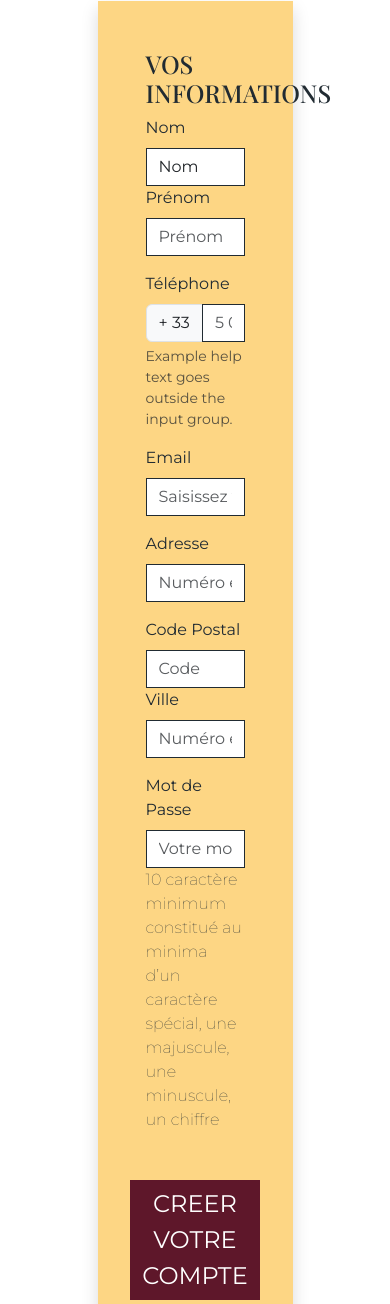
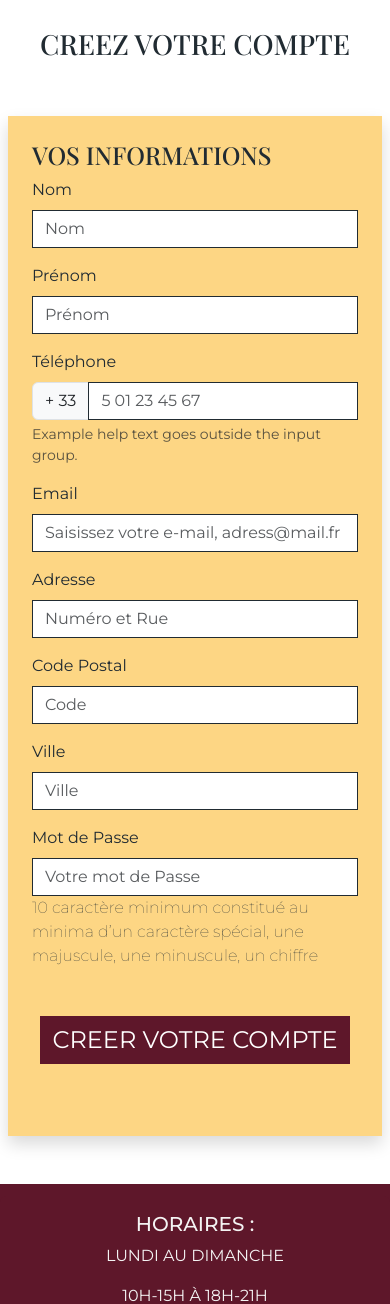
Before and after one commit to Mayon53/Vite-et-Gourmand, a PHP site: page /signup.php in a window 390 px wide. Shown: the part 883-2187 px from the top of the page. Run offline with PHP 8.4, Linux system fonts and the light colour scheme; some web fonts are replaced.

Commit message:
design responsive du header et Big title sur les pages du site

```diff
--- a/CSS/connexion.css
+++ b/CSS/connexion.css
@@ -1,7 +1,6 @@
 body {
     color: var(--bs-dark);
 }
-
 
 .conteneur {
     max-width: 1200px;
@@ -17,6 +16,8 @@ body {
 
 .form-check-label,
 .noLogin,
-.mdpRules {
+.mdpRules,
+.delivery,
+.minPers {
     font-weight: lighter;
 }
--- a/PHP/connexion.php
+++ b/PHP/connexion.php
@@ -15,7 +15,7 @@
                 <img class="img-fluid" src="/../Images/BigTitleAccueil.png" alt="">
             </div>
             <div class="container d-flex flex-column justify-content-center bg-secondary ps-4">
-                <div class="p-5 fs-1 ps-0">
+                <div class="p-5 fs-1 ps-0 text-center text-lg-center">
                     <h2 class="titreBT">CONNEXION</h2>
                 </div>
                 <div class="pBT fs-4">
@@ -71,5 +71,5 @@
         require_once __DIR__ . '/../PHP_BASE/footer.php';
         ?>
     </footer>
-
+    <script src="https://cdn.jsdelivr.net/npm/bootstrap@5.3.9/dist/js/bootstrap.bundle.min.js" integrity="sha384-WyOxWvTyr1QaMPfiPJSv76iReVthorl5uWlFtZPyK0IEB0hGzo9y5Bp9mYanr8Bu" crossorigin="anonymous"></script>
 </body>
--- a/PHP/index.php
+++ b/PHP/index.php
@@ -57,7 +57,7 @@
                                 livré chez vous et prêt à déguster !
                             </p>
                             <div class="btnBT">
-                                <a class="btn btn-primary bg-primary border-0 rounded-0 ps-3 pe-3" href="#">COMMANDER</a>
+                                <a class="btn btn-primary bg-primary border-0 rounded-0 ps-3 pe-3" href="/PHP/formCommande.php">COMMANDER</a>
                             </div>
                         </div>
                     </div>
@@ -77,5 +77,6 @@
             require_once __DIR__ . '/../PHP_BASE/footer.php';
             ?>
         </footer>
+        <script src="https://cdn.jsdelivr.net/npm/bootstrap@5.3.9/dist/js/bootstrap.bundle.min.js" integrity="sha384-WyOxWvTyr1QaMPfiPJSv76iReVthorl5uWlFtZPyK0IEB0hGzo9y5Bp9mYanr8Bu" crossorigin="anonymous"></script>
     </body>
 </body>
--- a/PHP/signup.php
+++ b/PHP/signup.php
@@ -10,74 +10,75 @@
         ?>
     </header>
     <main>
-        <div class="container-BT-fluid d-flex flex-row m-0 p-0 ">
-            <div class="container-img w-70 p-0 m-0">
+        <div class="container-fluid m-0 p-0">
+            <div class="row bg-secondary pt-0 px-auto align-items-center">
+                <div class="col-lg-8 p-0 lg-mx-auto">
                     <img class="img-fluid" src="/../Images/BigTitleAccueil.png" alt="">
                 </div>
-            <div class="container d-flex flex-column justify-content-center bg-secondary ps-4">
-                <div class="p-5 fs-1 ps-0">
+                <div class="col-lg-4">
+                    <div class="lg-p-5 fs-1 pt-3 ps-0 mx- auto text-center text-lg-start">
                         <h2 class="titreBT">CREER VOTRE COMPTE</h2>
                     </div>
-                <div class="pBT fs-4">
+                    <div class="pBT fs-4 text-center text-lg-start px-2">
                         <p>Créer votre espace pour commander nos menus,</br>
                             voir l’état de vos commandes.</br>
                             Découvrez nos nouveaux plats en exclusivité.</p>
                     </div>
-                <div class="btnBT mt-4">
+                    <div class="pBT fs-4 text-center text-lg-start p-5">
                         <a class="btn btn-primary bg-primary border-0 rounded-0 ps-3 pe-3" href="#">CONNEXION</a>
                     </div>
                 </div>
             </div>
-        <div class="cadreForm d-flex flex-column">
-            <div class="titreForm w-50 mx-auto text-center my-5">
+            <div class="cadreForm d-flex flex-column mx-2 lg-mx-auto">
+                <div class="titreForm mx-auto text-center my-5">
                     <h1>
                         CREEZ VOTRE COMPTE
                     </h1>
                 </div>
-            <div class="formulaire bg-warning w-50 mx-auto py-4 px-4 mb-5 shadow p-3 mb-5 bg-body-dark">
-                <form class="px-4 py-4">
+                <div class="formulaire bg-warning mx-auto py-4 px-4 mb-5 shadow p-3 mb-5 bg-body-dark">
+                    <form class="lg-px-4 lg-py-4" method="POST">
                         <div class="subTitreForm">
                             <h2 class="welcome fs-2">VOS INFORMATIONS</h2>
                         </div>
                         <div class="mb-3 py-0 row">
-                        <div class="col">
+                            <div class="col-12 col-md-6 mb-3 mb-md-0">
                                 <label for="exampleInputName1" class="form-label">Nom</label>
-                            <input type="text" class="form-control rounded-0 border-dark" id="exampleInputName1" aria-describedby="nameHelp" placeholder="Nom" value="Nom">
+                                <input type="text" class="form-control rounded-0 border-dark" name="name" id="exampleInputName1" aria-describedby="nameHelp" placeholder="Nom">
                             </div>
-                        <div class="col">
+                            <div class="col-12 col-md-6">
                                 <label for="exampleInputFirstName1" class="form-label">Prénom</label>
-                            <input type="text" class="form-control rounded-0 border-dark" id="exampleInputFirstName1" placeholder="Prénom">
+                                <input type="text" class="form-control rounded-0 border-dark" name="firstName" id="exampleInputFirstName1" placeholder="Prénom">
                             </div>
                         </div>
                         <div class="mb-3">
                             <label for="basic-phone" class="form-label">Téléphone</label>
                             <div class="input-group">
                                 <span class="input-group-text" id="basic-addon3">+ 33</span>
-                            <input type="text" class="form-control rounded-0 border-dark" id="basic-phone" aria-describedby="basic-addon3 basic-addon4" placeholder="5 01 23 45 67">
+                                <input type="text" class="form-control rounded-0 border-dark" iname="Téléphone" id="basic-phone" aria-describedby="basic-addon3 basic-addon4" placeholder="5 01 23 45 67">
                             </div>
                             <div class="form-text" id="basic-addon4">Example help text goes outside the input group.</div>
                         </div>
                         <div class="mb-3">
                             <label for="exampleInputFirstEmail1" class="form-label">Email</label>
-                        <input type="email" class="form-control rounded-0 border-dark" id="exampleInputFirstEmail1" placeholder="Saisissez votre e-mail, adress@mail.fr">
+                            <input type="email" class="form-control rounded-0 border-dark" name="Email" id="exampleInputFirstEmail1" placeholder="Saisissez votre e-mail, adress@mail.fr">
                         </div>
                         <div class="mb-3">
                             <label for="exampleInputAdress1" class="form-label">Adresse</label>
-                        <input type="text" class="form-control rounded-0 border-dark" id="exampleInputAdress1" placeholder="Numéro et Rue">
+                            <input type="text" class="form-control rounded-0 border-dark" name="Adress" id="exampleInputAdress1" placeholder="Numéro et Rue">
                         </div>
                         <div class="mb-3 py-0 row">
-                        <div class="col">
+                            <div class="col-12 col-md-6 mb-3 mb-md-0">
                                 <label for="exampleInputPostal1" class="form-label">Code Postal</label>
-                            <input type="text" class="form-control rounded-0 border-dark" id="exampleInputPostal1" placeholder="Code">
+                                <input type="text" class="form-control rounded-0 border-dark" name="Postal" id="exampleInputPostal1" placeholder="Code">
                             </div>
-                        <div class="col">
+                            <div class="col-12 col-md-6">
                                 <label for="exampleInputCity1" class="form-label">Ville</label>
-                            <input type="text" class="form-control rounded-0 border-dark" id="exampleInputCity1" placeholder="Numéro et Rue">
+                                <input type="text" class="form-control rounded-0 border-dark" name="Ville" id="exampleInputCity1" placeholder="Ville">
                             </div>
                         </div>
                         <div class="mb-3">
                             <label for="exampleInputPassword1" class="form-label">Mot de Passe</label>
-                        <input type="password" class="form-control rounded-0 border-dark" id="exampleInputPassword1" placeholder="Votre mot de Passe">
+                            <input type="password" class="form-control rounded-0 border-dark" name="Password" id="exampleInputPassword1" placeholder="Votre mot de Passe">
                             <p class="mdpRules">10 caractère minimum constitué au minima d’un caractère spécial, une majuscule, une minuscule, un chiffre</p>
                         </div>
                         <div class="bouton d-flex justify-content-center my-5">
@@ -87,10 +88,20 @@
                 </div>
             </div>
     </main>
+    <?php
+    // On vérifie si le formulaire a été soumis
+    if ($_SERVER['REQUEST_METHOD'] === 'POST') {
+        // On récupère la valeur et on la sécurise contre les failles XSS
+        $name = htmlspecialchars($_POST['name'] ?? '');
+
+        echo "<h3>Résultat reçu :</h3>";
+        echo "<p>Bonjour <strong>" . $name . "</strong> !</p>";
+    }
+    ?>
     <footer>
         <?php
         require_once __DIR__ . '/../PHP_BASE/footer.php';
         ?>
     </footer>
-
+    <script src="https://cdn.jsdelivr.net/npm/bootstrap@5.3.9/dist/js/bootstrap.bundle.min.js" integrity="sha384-WyOxWvTyr1QaMPfiPJSv76iReVthorl5uWlFtZPyK0IEB0hGzo9y5Bp9mYanr8Bu" crossorigin="anonymous"></script>
 </body>
```
Also changed, not shown: PHP/formCommande.php (+126 -0 lines), PHP/menu.php (+8 -6 lines), PHP_BASE/bigTitle.php (+22 -0 lines), db.php (added), 3 other files. Lines whose indentation alone changed are shown as unchanged.
